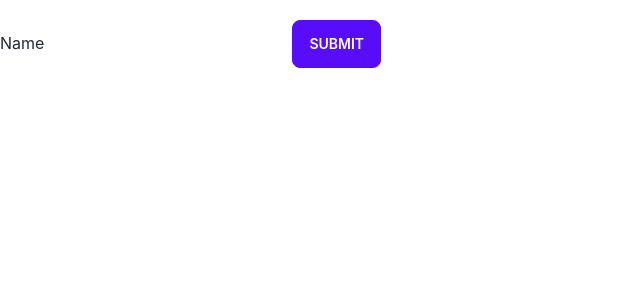
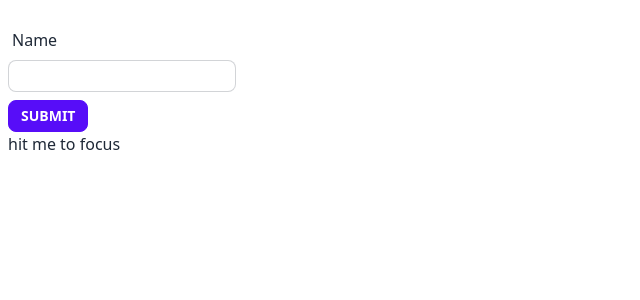
Before and after one commit to kanogithub/React-Project-Practices, a React (Create React App) app in the folder hooks-demo/: page / in a window 1280 px wide. Shown: the top 300 px of the page, without its empty margins (0-640 px from the left). Built offline with nearby package versions, Linux system fonts and the light colour scheme; the HTML template or start-up script is replaced by a standard one.

Commit message:
useRef example 1

```diff
--- a/hooks-demo/src/components/UseRefExample1.jsx
+++ b/hooks-demo/src/components/UseRefExample1.jsx
@@ -1,11 +1,34 @@
+import { useRef } from 'react'
+
 function UseRefExample1() {
+	// useRef can
+	// get value from DOM element as
+	// or directly implement DOM element
+	const inputRef = useRef()
+	const onSubmit = (e) => {
+		e.preventDefault()
+		console.log('previous value:', inputRef.current.value)
+		console.log('reset input value to Hello')
+		inputRef.current.value = 'Hello'
+		console.log('set input background color to #dedede')
+		inputRef.current.style.backgroundColor = '#dedede'
+	}
+
 	return (
-		<div>
-			<form action=''>
-				<label htmlFor='name'>Name</label>
-				<input type='text' id='name' className='form-control-mb-2' />
-				<button className='btn btn-primary'>Submit</button>
+		<div className='m-2'>
+			<form onSubmit={onSubmit}>
+				<label htmlFor='name' className='label'>
+					Name
+				</label>
+				<input
+					type='text'
+					id='name'
+					className='form-control mb-2 input-sm input input-bordered'
+					ref={inputRef}
+				/>
+				<button className='btn btn-sm btn-primary'>Submit</button>
 			</form>
+			<p onClick={() => inputRef.current.focus()}>hit me to focus</p>
 		</div>
 	)
 }
--- a/hooks-demo/src/index.css
+++ b/hooks-demo/src/index.css
@@ -4,12 +4,5 @@
 
 body {
 	margin: 0;
-	font-family: -apple-system, BlinkMacSystemFont, 'Segoe UI', 'Roboto', 'Oxygen', 'Ubuntu',
-		'Cantarell', 'Fira Sans', 'Droid Sans', 'Helvetica Neue', sans-serif;
-	-webkit-font-smoothing: antialiased;
-	-moz-osx-font-smoothing: grayscale;
+	padding: 0;
 }
-
-code {
-	font-family: source-code-pro, Menlo, Monaco, Consolas, 'Courier New', monospace;
-}
```
